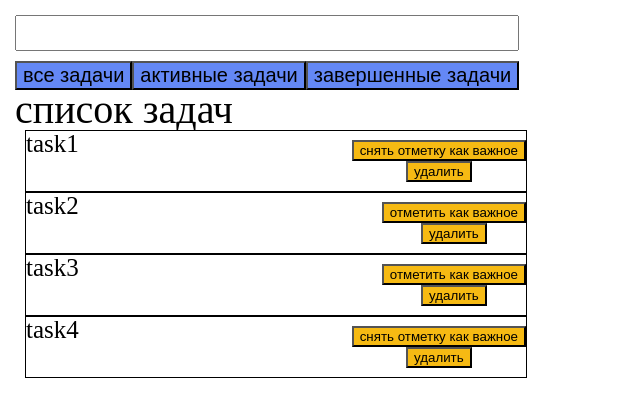
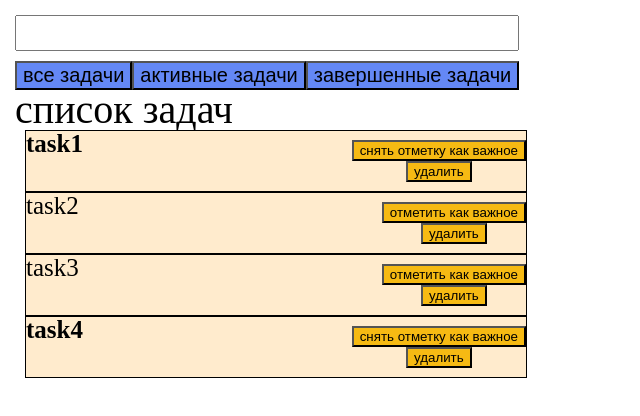
Before and after one commit to aleksandrKas777/todo-list-class, a React (Create React App) app: page / in a window 1280 px wide. Shown: the top 416 px of the page, without its empty margins (0-640 px from the left). Built offline with nearby package versions, Linux system fonts and the light colour scheme.

Commit message:
создал компонент для кнопок

```diff
--- a/src/components/TaskList/TaskItems/styles.scss
+++ b/src/components/TaskList/TaskItems/styles.scss
@@ -4,6 +4,7 @@
     width: 500px;
     display: flex;
     justify-content: space-between;
+    background-color: blanchedalmond;
     button{
         background-color: rgb(246, 186, 19);
         align-self: center;
--- a/src/components/TaskList/TaskItems/task-item.jsx
+++ b/src/components/TaskList/TaskItems/task-item.jsx
@@ -1,13 +1,18 @@
 import React from 'react';
+import {Buttons} from '../buttons/Buttons';
 
 
 export const TaskItem = ({item}) => {
-    const buttonText = (item.importance === false ?  'отметить как важное': 'снять отметку как важное');
+    const style = {
+        fontWeight: (item.importance === false ? 'normal': 'bolder')
+    };
+
+
     return (
         <li className='line'>
-            <div> {item.name} </div>
+            <div className = 'tasks' style={style} > {item.name} </div>
             <div className='buttonLine'>
-                <button> {buttonText} </button>
+                < Buttons item={item}/>
                 <button>удалить</button>
             </div>
         </li>);
--- /dev/null
+++ b/src/components/TaskList/buttons/Buttons.jsx
@@ -0,0 +1,11 @@
+import React from 'react';
+
+export const Buttons = ({item}) => {
+    const buttonText = (item.importance === false ?  'отметить как важное': 'снять отметку как важное');
+
+ return (
+     <button> {buttonText}
+
+     </button>
+ );
+};
```
